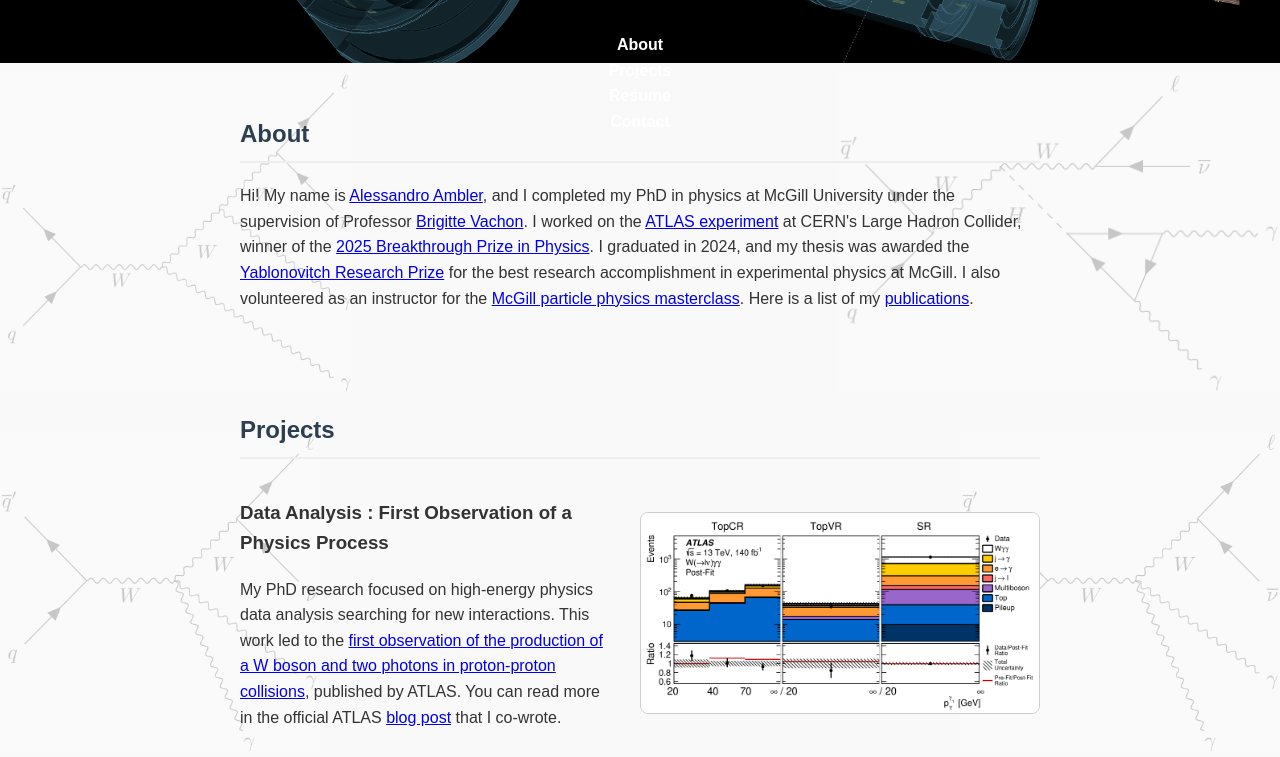
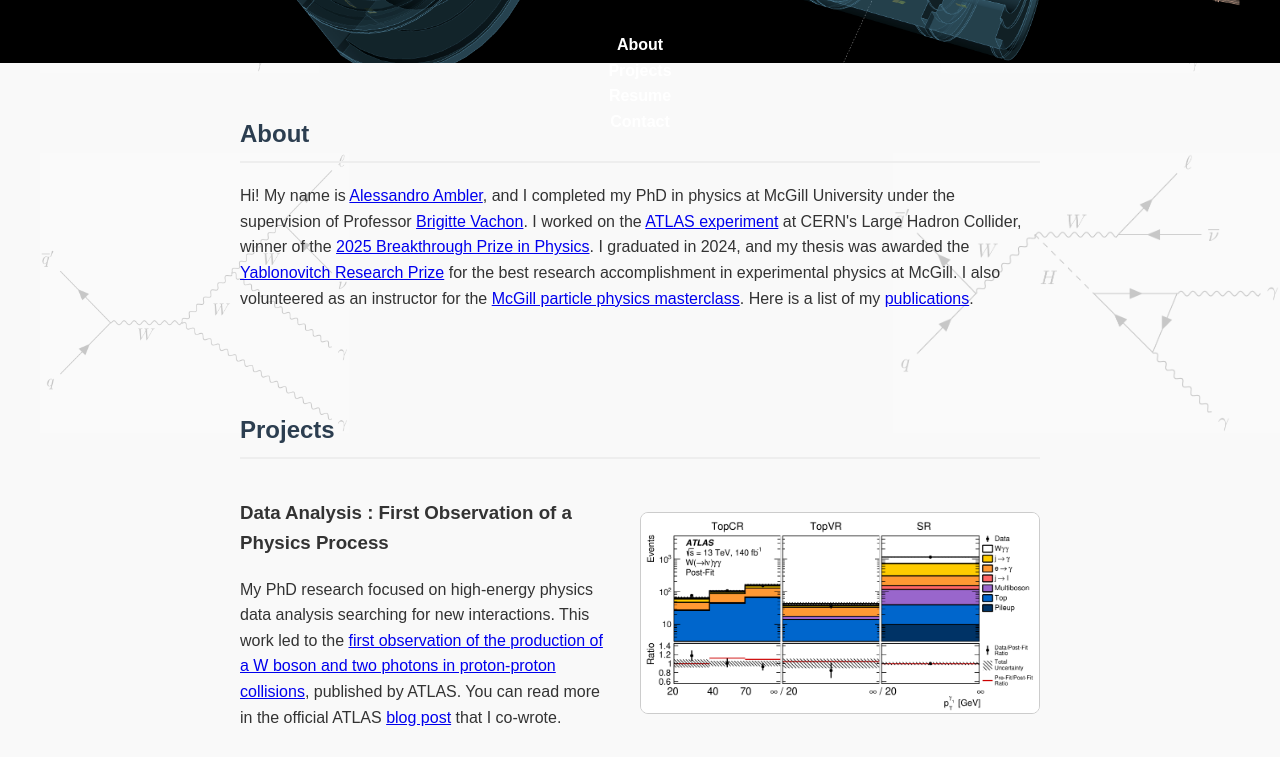
Before and after one commit to alessandroambler/alessandroambler.github.io, a plain HTML site: page index.html in a window 1280 px wide. Shown: the part 287-1044 px from the top of the page. Drawn offline with Linux system fonts and the light colour scheme.

Commit message:
small adjustments to side banners

```diff
--- a/index.html
+++ b/index.html
@@ -175,11 +175,9 @@
 
   <footer>
     <p>© 2025 Alessandro Ambler</p>
-  </footer>  <img src="wggFeynman.png" alt="Left Side 1" style="position:fixed;left:0;top:0;height:40vh;z-index:-1;opacity:0.2;">
-  <img src="wggFeynman1.png" alt="Left Side 2" style="position:fixed;left:0;top:45vh;height:40vh;z-index:-1;opacity:0.2;">
-  <img src="wggFeynman.png" alt="Left Side 3" style="position:fixed;left:0;top:90vh;height:40vh;z-index:-1;opacity:0.2;">
-  <img src="wggFeynman2.png" alt="Right Side 1" style="position:fixed;right:0;top:0;height:40vh;z-index:-1;opacity:0.2;">
-  <img src="wggFeynman3.png" alt="Right Side 2" style="position:fixed;right:0;top:45vh;height:40vh;z-index:-1;opacity:0.2;">
-  <img src="wggFeynman.png" alt="Right Side 3" style="position:fixed;right:0;top:90vh;height:40vh;z-index:-1;opacity:0.2;">
+  </footer>  <img src="wggFeynman.png" alt="Left Side 1" style="position:fixed;left:5vh;top:10vh;height:35vh;z-index:-1;opacity:0.2;">
+  <img src="wggFeynman1.png" alt="Left Side 2" style="position:fixed;left:5vh;top:55vh;height:35vh;z-index:-1;opacity:0.2;">
+  <img src="wggFeynman2.png" alt="Right Side 1" style="position:fixed;right:10vh;top:10vh;height:35vh;z-index:-1;opacity:0.2;">
+  <img src="wggFeynman3.png" alt="Right Side 2" style="position:fixed;right:0;top:55vh;height:35vh;z-index:-1;opacity:0.2;">
 </body>
 </html>
```
